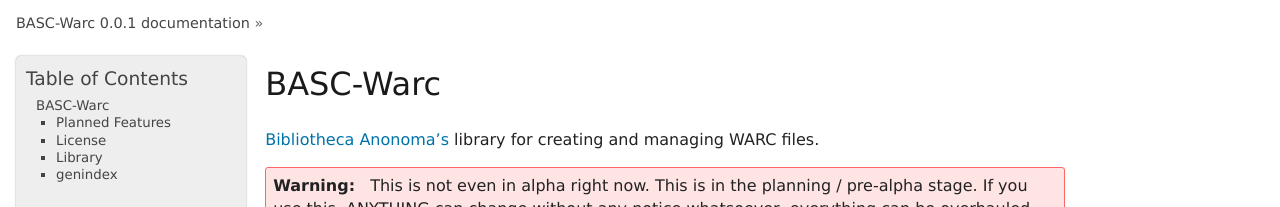
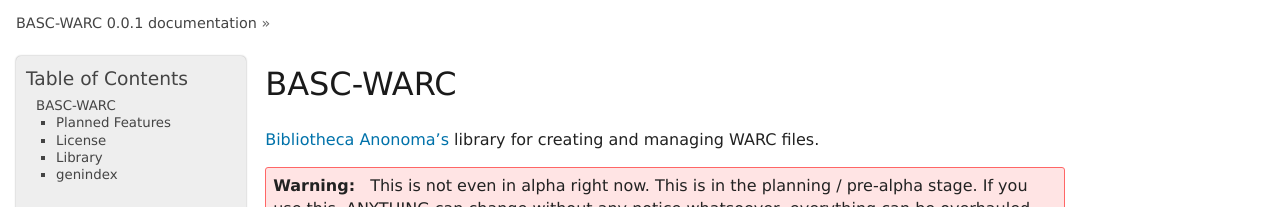
Before and after one commit to bibanon/BASC-WARC, a Sphinx documentation site: the page built from docs/index.rst, in a window 1280 px wide and 900 px high. Shown: the top 207 px of the window. Built offline with Sphinx 7.4.7, drawn with Linux system fonts in a browser that asks for light colours.

```diff
--- a/README.rst
+++ b/README.rst
@@ -1,4 +1,4 @@
-BASC-Warc
+BASC-WARC
 =========
 
 `Bibliotheca Anonoma's <http://bibanon.org/>`_ library for creating and managing WARC files.
--- a/basc_warc/__init__.py
+++ b/basc_warc/__init__.py
@@ -1,5 +1,5 @@
 # -*- coding: utf-8 -*-
-# BASC-Warc library
+# BASC-WARC library
 #
 # Written in 2015 by Daniel Oaks <daniel@danieloaks.net>
 #
@@ -19,7 +19,7 @@ import basc_warc.utils
 __version__ = '0.0.1'
 
 WARC_VERSION = b'WARC/1.0'
-WARC_SOFTWARE = (b'BASC-Warc/' + __version__.encode() +
+WARC_SOFTWARE = (b'BASC-WARC/' + __version__.encode() +
                  b' Python/' + sys.version.encode())
 CRLF = b'\r\n'
 
--- a/docs/conf.py
+++ b/docs/conf.py
@@ -1,7 +1,7 @@
 #!/usr/bin/env python3
 # -*- coding: utf-8 -*-
 #
-# BASC-Warc documentation build configuration file, created by
+# BASC-WARC documentation build configuration file, created by
 # sphinx-quickstart on Thu Sep 17 20:12:32 2015.
 #
 # This file is execfile()d with the current directory set to its
@@ -50,7 +50,7 @@ source_suffix = '.rst'
 master_doc = 'index'
 
 # General information about the project.
-project = 'BASC-Warc'
+project = 'BASC-WARC'
 copyright = '2015, Daniel Oaks'
 author = 'Daniel Oaks'
 
@@ -226,7 +226,7 @@ html_static_path = ['_static']
 #html_search_scorer = 'scorer.js'
 
 # Output file base name for HTML help builder.
-htmlhelp_basename = 'BASC-Warcdoc'
+htmlhelp_basename = 'BASC-WARCdoc'
 
 # -- Options for LaTeX output ---------------------------------------------
 
@@ -248,7 +248,7 @@ latex_elements = {
 # (source start file, target name, title,
 #  author, documentclass [howto, manual, or own class]).
 latex_documents = [
-  (master_doc, 'BASC-Warc.tex', 'BASC-Warc Documentation',
+  (master_doc, 'BASC-WARC.tex', 'BASC-WARC Documentation',
    'Daniel Oaks', 'manual'),
 ]
 
@@ -278,7 +278,7 @@ latex_documents = [
 # One entry per manual page. List of tuples
 # (source start file, name, description, authors, manual section).
 man_pages = [
-    (master_doc, 'basc-warc', 'BASC-Warc Documentation',
+    (master_doc, 'basc-warc', 'BASC-WARC Documentation',
      [author], 1)
 ]
 
@@ -292,8 +292,8 @@ man_pages = [
 # (source start file, target name, title, author,
 #  dir menu entry, description, category)
 texinfo_documents = [
-  (master_doc, 'BASC-Warc', 'BASC-Warc Documentation',
-   author, 'BASC-Warc', 'Create and manage WARC files.',
+  (master_doc, 'BASC-WARC', 'BASC-WARC Documentation',
+   author, 'BASC-WARC', 'Create and manage WARC files.',
    'WARC Archiving'),
 ]
 
--- a/docs/index.rst
+++ b/docs/index.rst
@@ -1,4 +1,4 @@
-BASC-Warc
+BASC-WARC
 =========
 
 `Bibliotheca Anonoma's <http://bibanon.org/>`_ library for creating and managing WARC files.
--- a/setup.py
+++ b/setup.py
@@ -11,14 +11,14 @@ with open('README.rst') as file:
 
 
 setup(
-    name='BASC-Warc',
+    name='BASC-WARC',
     version='0.0.1',
     description=('Create and manage WARC files. '
                  'Currently in planning / pre-alpha stage.'),
     long_description=long_description,
     author='Daniel Oaks',
     author_email='daniel@danieloaks.net',
-    url='https://github.com/bibanon/BASC-Warc',
+    url='https://github.com/bibanon/BASC-WARC',
     packages=['basc_warc'],
     package_dir={
         'basc_warc': 'basc_warc',
```
Also changed, not shown: 3 other files.
